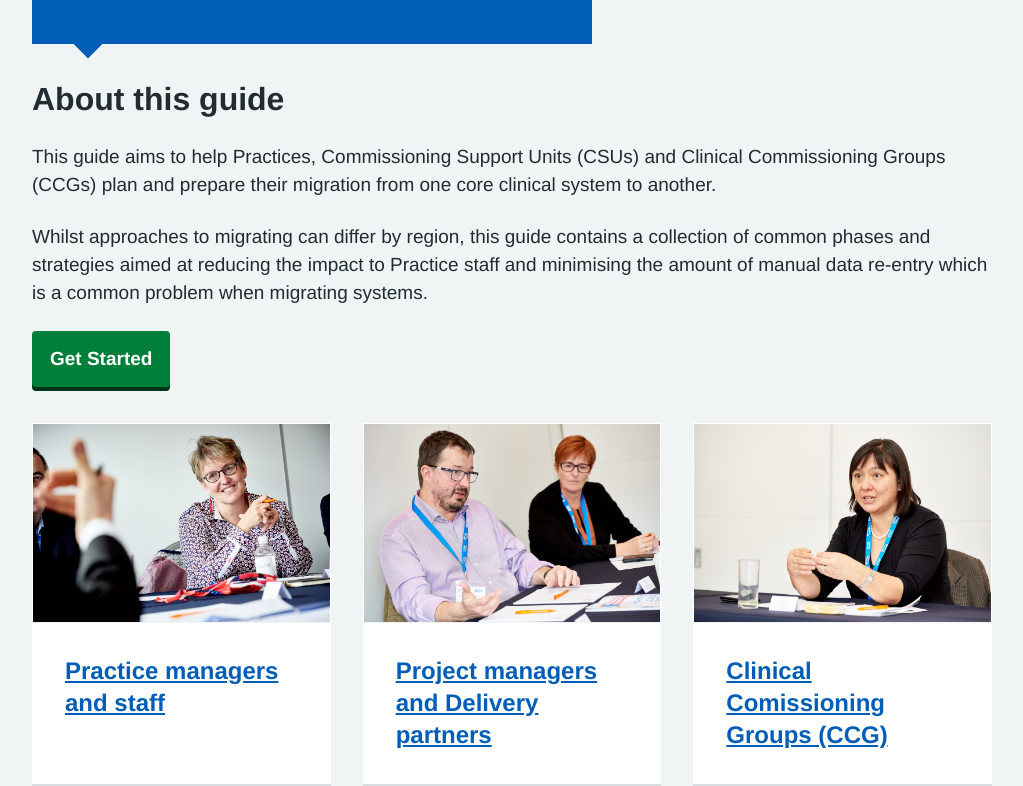
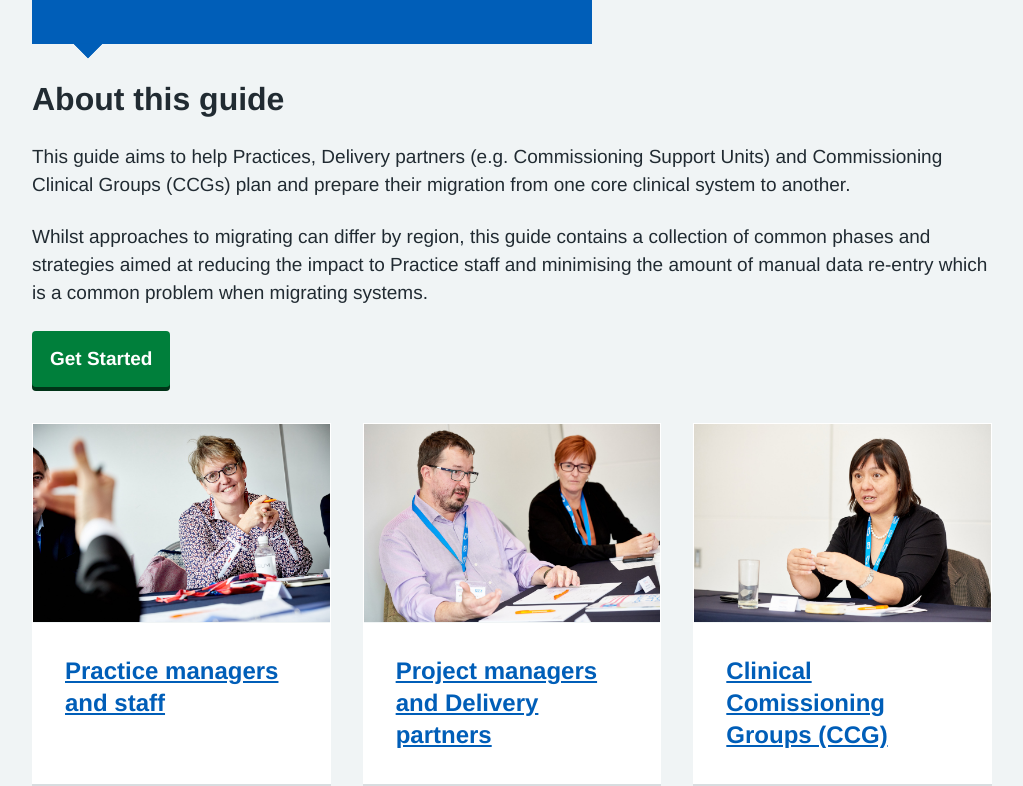
Before and after one commit to nhsconnect/prm-practice-migration, a Jekyll site: the page built from index.md, in a window 1280 px wide and 900 px high, scrolled down 343 px, cut to the strip 114-900 px from the top of the window. Shown: the whole strip, without its empty margins (128-1151 px from the left). Built offline with Jekyll 4.4.1, drawn with Linux system fonts in a browser that asks for light colours; some web fonts are replaced.

Commit message:
[PT] Update CSUs to  Delivery partners on homepage as per Les guidance

```diff
--- a/index.md
+++ b/index.md
@@ -8,7 +8,8 @@ show_hero: true
 ---
 
 ## About this guide
-This guide aims to help Practices, Commissioning Support Units (CSUs) and Clinical Commissioning Groups (CCGs) plan and prepare their migration from one core clinical system to another.
+
+This guide aims to help Practices, Delivery partners (e.g. Commissioning Support Units) and Commissioning Clinical Groups (CCGs) plan and prepare their migration from one core clinical system to another.
 
 Whilst approaches to migrating can differ by region, this guide contains a collection of common phases and strategies
 aimed at reducing the impact to Practice staff and minimising the amount of manual data re-entry which is a common problem when migrating systems.
@@ -21,6 +22,7 @@ aimed at reducing the impact to Practice staff and minimising the amount of manu
 
 {%- endif -%}
 
+
 ## Help us improve this guide
 
 This guide is in Beta and you are viewing the first version. You can help us improve this guide by sharing your experience and giving feedback
```
